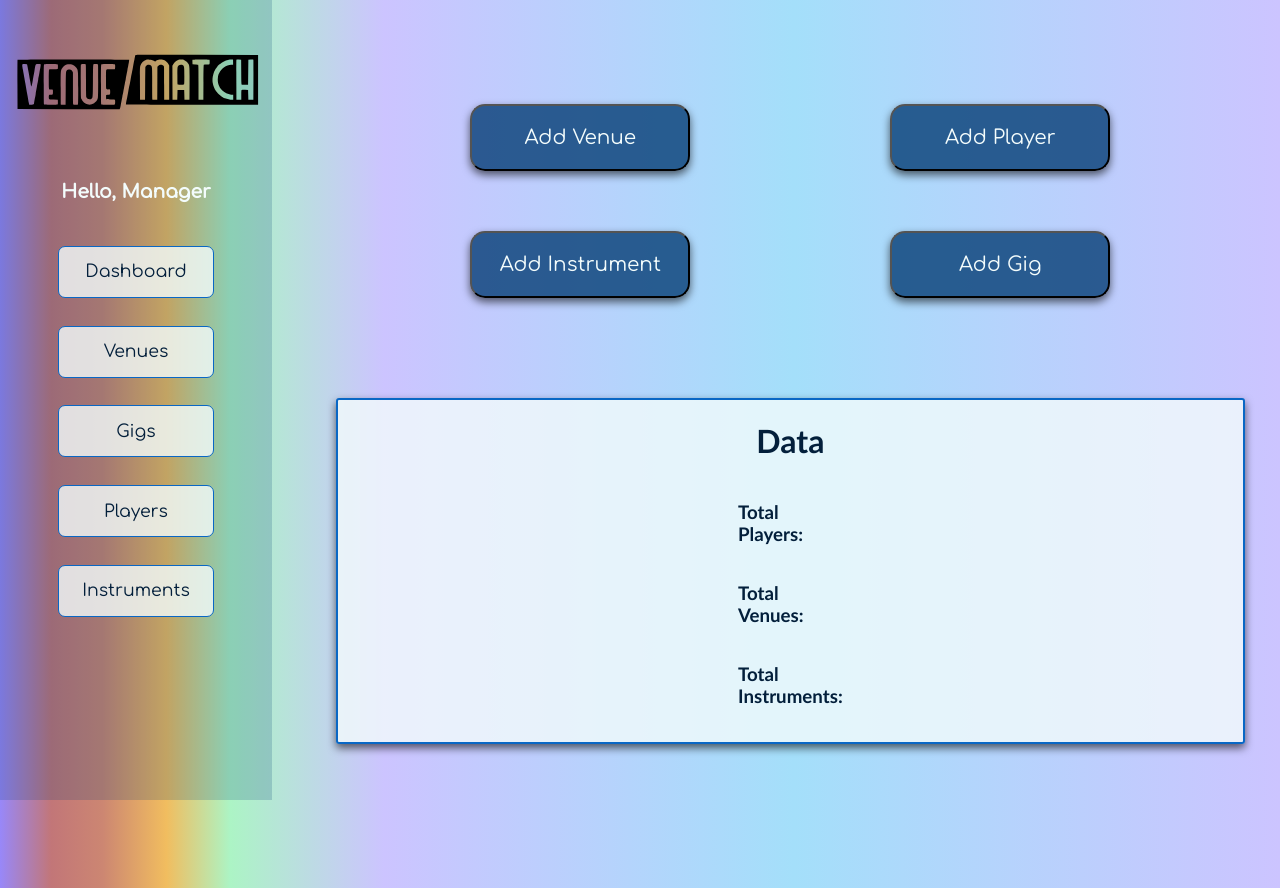
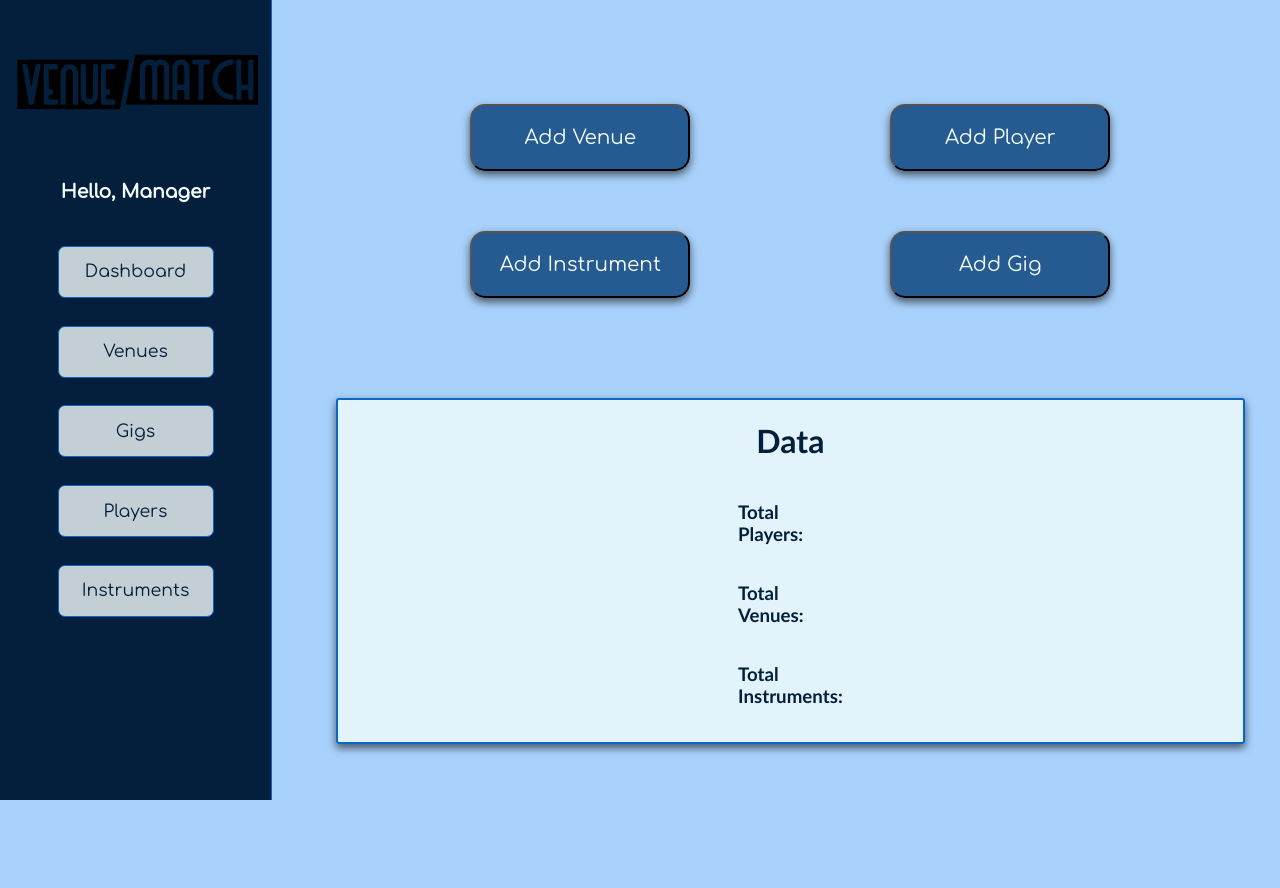
Before and after one commit to VenueMatchIO/VenueMatch, a React (Create React App) app in the folder client/: page / in a window 1280 px wide. Shown: the top 888 px of the page. Built offline with nearby package versions, Linux system fonts and the light colour scheme.

Commit message:
went back to blue background basic

```diff
--- a/client/src/styles.scss
+++ b/client/src/styles.scss
@@ -9,7 +9,7 @@ Main Styles
 
 body {
   margin: 0;
-  // background-color: $Secondary;
+  background-color: $Secondary;
   // background: rgb(174,238,238);
   // background: linear-gradient(90deg, rgba(174,238,238,1) 0%, rgba(73,165,255,0.5718662464985995) 100%);
   // background: rgb(152,136,249);
@@ -19,8 +19,8 @@ body {
   // background: rgb(152,136,249);
   // background: linear-gradient(90deg, rgba(152,136,249,1) 0%, rgba(194,118,120,1) 4%, rgba(204,134,114,1) 8%, rgba(241,189,95,1) 13%, rgba(172,244,197,1) 20%, rgba(204,196,255,1) 30%, rgba(164,223,250,1) 50%, rgba(204,196,255,1) 70%, rgba(182,235,182,1) 80%, rgba(241,189,95,1) 87%, rgba(204,134,114,1) 92%, rgba(194,118,120,1) 96%, rgba(152,136,249,1) 100%);
 
-  background: rgb(152,136,249);
-background: linear-gradient(90deg, rgba(152,136,249,1) 0%, rgba(194,118,120,1) 4%, rgba(204,134,114,1) 8%, rgba(241,189,95,1) 13%, rgba(172,244,197,1) 18%, rgba(204,196,255,1) 30%, rgba(164,223,250,1) 62%, rgba(204,196,255,1) 100%);
+//   background: rgb(152,136,249);
+// background: linear-gradient(90deg, rgba(152,136,249,1) 0%, rgba(194,118,120,1) 4%, rgba(204,134,114,1) 8%, rgba(241,189,95,1) 13%, rgba(172,244,197,1) 18%, rgba(204,196,255,1) 30%, rgba(164,223,250,1) 62%, rgba(204,196,255,1) 100%);
 }
 
 .app {
@@ -41,14 +41,14 @@ Navbar Styles
 .navbar-container {
   display: flex;
   flex-direction: column;
-  background-color: transparentize($Dark, 0.8);
+  background-color: $SuperDarkFont;
   height: 5em;
   width: 17em;
   align-items: center;
   padding: 2em 1em 2em 1em;
   height: 100vh;
   box-sizing: border-box;
-  // border-right: 1px solid $Primary;
+  border-right: 1px solid $Primary;
 }
 
 .navbar-header {
```
